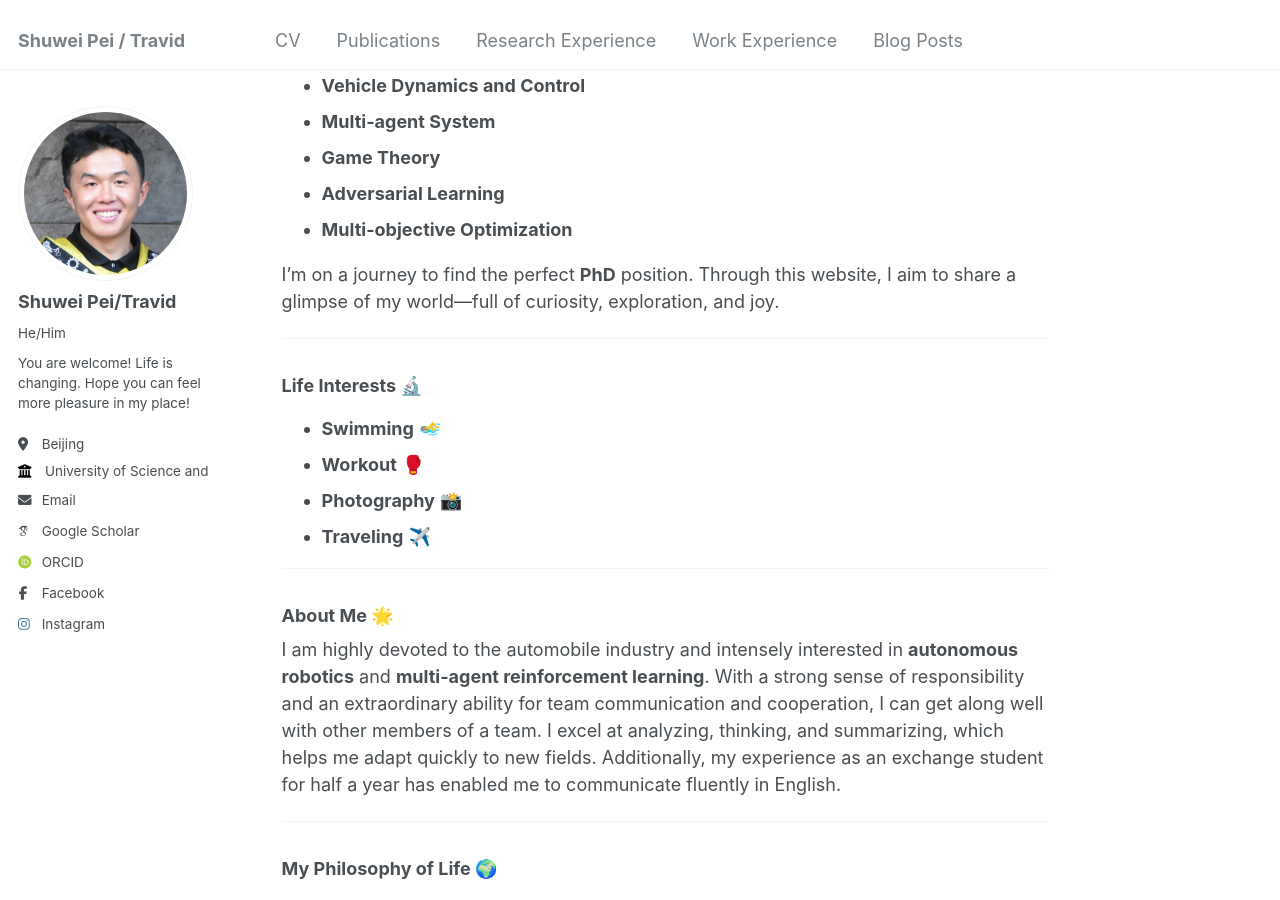
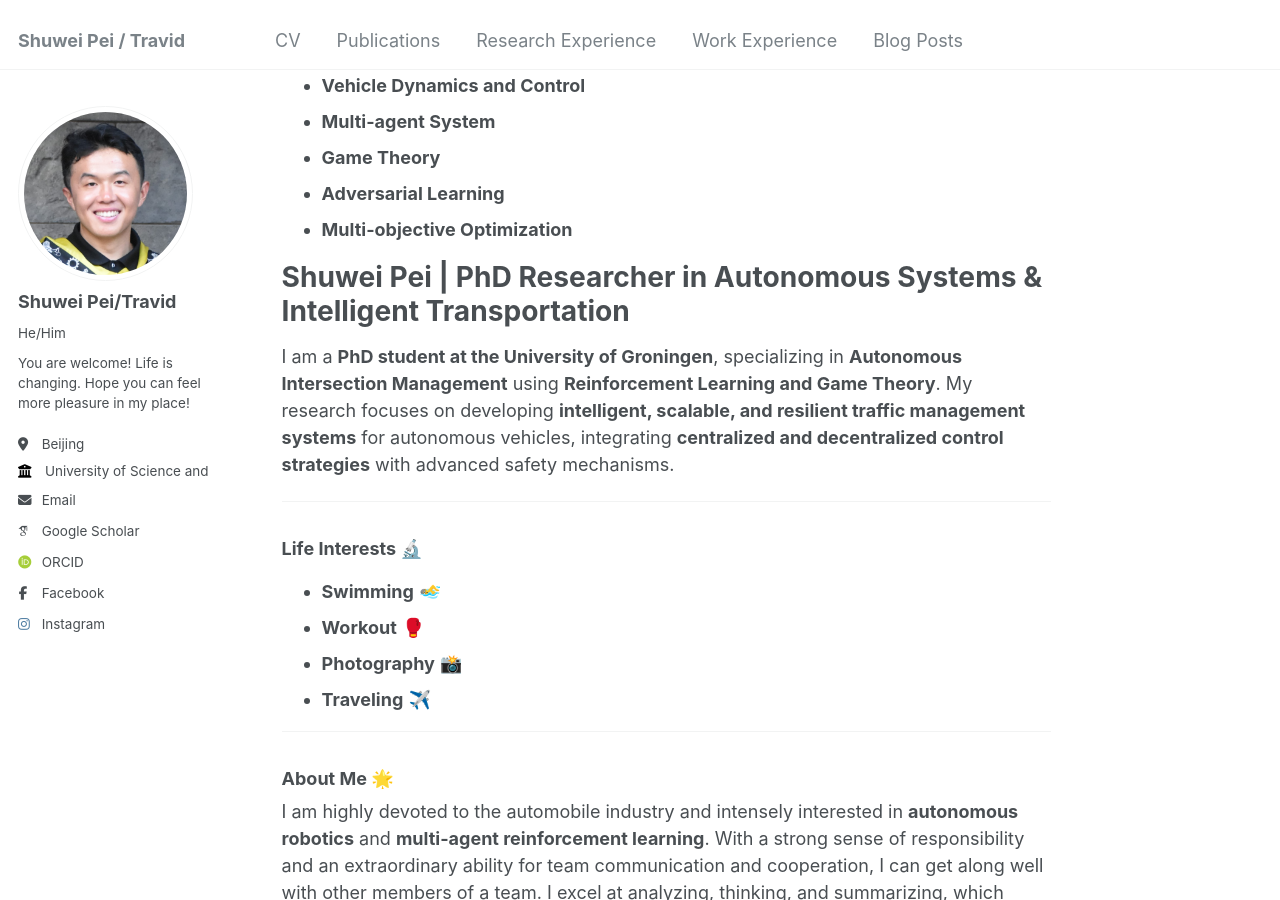
Before and after one commit to Travid-Pei/Travid-Pei.github.io, a Jekyll site: the page built from _pages/about.md, in a window 1280 px wide and 900 px high, scrolled down 837 px. Built offline with Jekyll 4.4.1, drawn with Linux system fonts in a browser that asks for light colours; some web fonts are replaced.

Commit message:
Update about.md

```diff
--- a/_pages/about.md
+++ b/_pages/about.md
@@ -22,7 +22,9 @@ As a recent Master of Engineering graduate 🎓 with a passion for 🔬:
 - **Adversarial Learning**
 - **Multi-objective Optimization**
 
-I’m on a journey to find the perfect **PhD** position. Through this website, I aim to share a glimpse of my world—full of curiosity, exploration, and joy.
+# Shuwei Pei | PhD Researcher in Autonomous Systems & Intelligent Transportation
+
+I am a **PhD student at the University of Groningen**, specializing in **Autonomous Intersection Management** using **Reinforcement Learning and Game Theory**. My research focuses on developing **intelligent, scalable, and resilient traffic management systems** for autonomous vehicles, integrating **centralized and decentralized control strategies** with advanced safety mechanisms.
 
 ---
 
```
